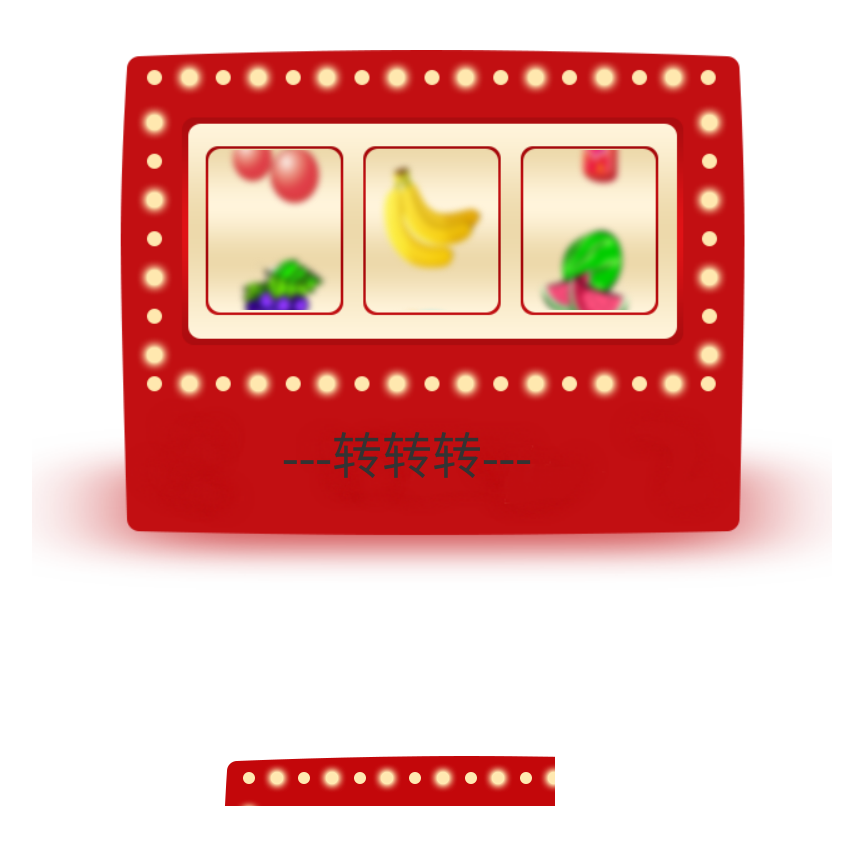
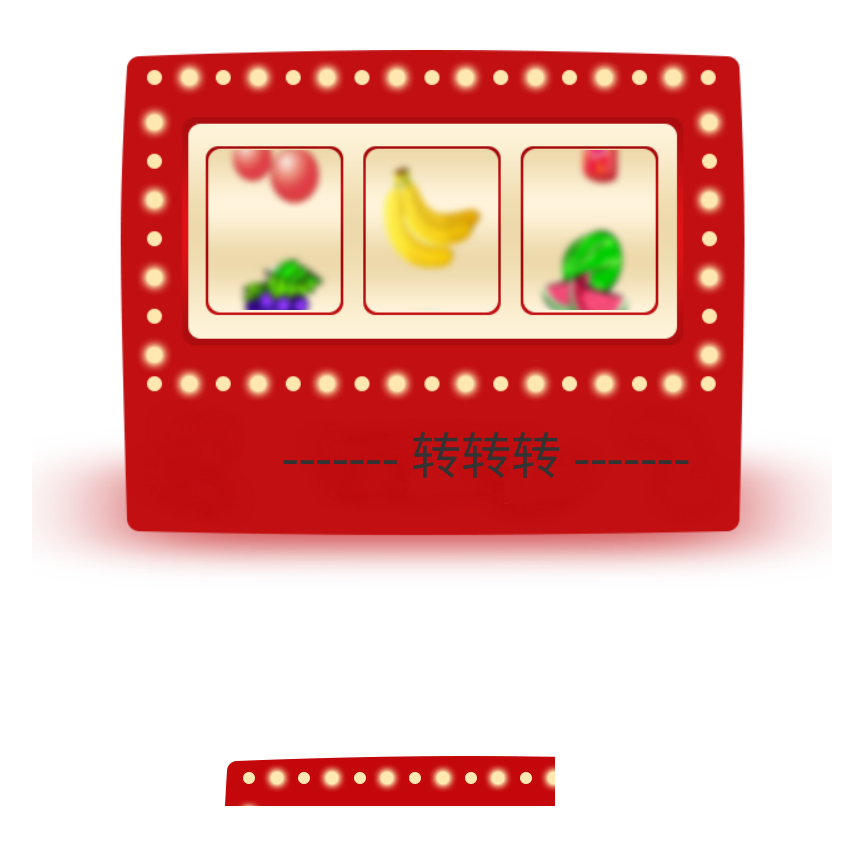
Before and after one commit to sy1121/sy1121.github.io, a website: page lottery-master/examples/success.html in a window 1280 px wide. Shown: the top 850 px of the page, without its empty margins (208-1071 px from the left). Drawn offline with Linux system fonts and the light colour scheme.

Commit message:
modify font family

```diff
--- a/lottery-master/examples/css/style.css
+++ b/lottery-master/examples/css/style.css
@@ -348,7 +348,7 @@ body, button, input, textarea, select, option, pre, optgroup {
     top: 370px;
     left: 250px;
     font-size: 50px;
-    font-family: 华文行楷;
+    font-family: 华文彩云;
 }
 
 .m-ui-tiger .toggle {
--- a/lottery-master/examples/success.html
+++ b/lottery-master/examples/success.html
@@ -236,7 +236,7 @@
       lottery.setResult(ret)
 //            lottery.reset();
         var obj = document.getElementById("tips");
-        obj.innerHTML= "---转转转---";
+        obj.innerHTML= "-------  转转转  -------";
     }, 1000)
   })
   lottery.on('end', function () {
```
